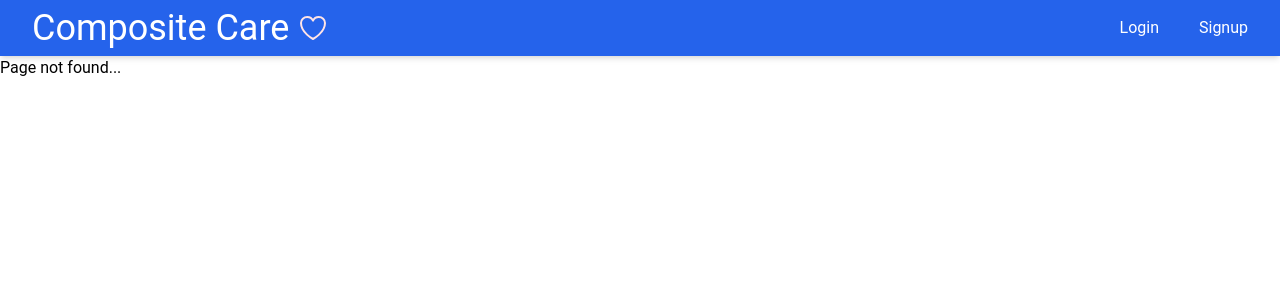
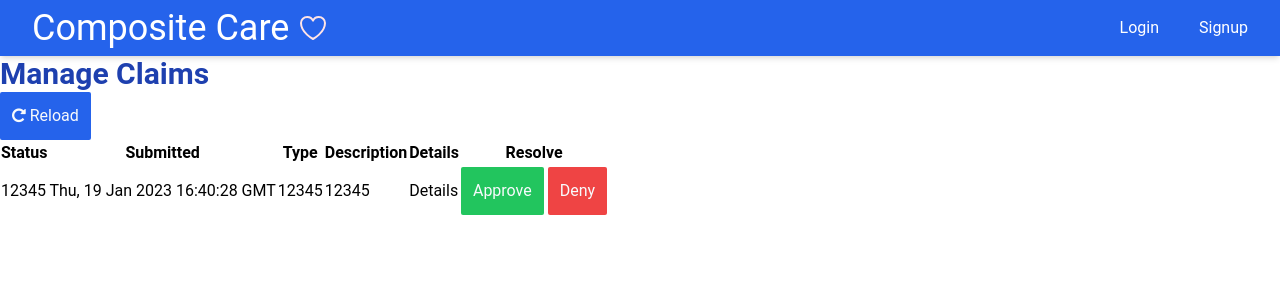
Before and after one commit to yth-3/P3-Frontend, a React (Create React App) app: page /insurer/claims in a window 1280 px wide. Before the commit this address had no page. Shown: the top 300 px of the page. Built offline with nearby package versions, Linux system fonts and the light colour scheme.

Commit message:
added insurer claims page, fixed pages
added directories to pages

```diff
--- a/src/components/Router.tsx
+++ b/src/components/Router.tsx
@@ -1,13 +1,14 @@
 import { Route, Routes } from 'react-router-dom';
-import AdminDashboardPage from '../pages/AdminDashboardPage';
-import DoctorDashboardPage from '../pages/DoctorDashboardPage';
-import InsurerDashboardPage from '../pages/InsurerDashboardPage';
+import AdminDashboardPage from '../pages/admin/AdminDashboardPage';
+import DoctorDashboardPage from '../pages/doctor/DoctorDashboardPage';
+import InsurerDashboardPage from '../pages/insurer/InsurerDashboardPage';
 import LandingPage from '../pages/LandingPage';
 import NotFoundPage from '../pages/NotFoundPage';
-import NurseDashboardPage from '../pages/NurseDashboardPage';
+import NurseDashboardPage from '../pages/nurse/NurseDashboardPage';
 import PatientDashboardPage from '../pages/PatientDashboardPage';
 import Layout from './Layout';
 import PatientClaimManagementPage from '../pages/ClaimManagementPage';
+import InsurerClaimsPage from '../pages/insurer/InsurerClaimsPage';
 
 export default function Router() {
   return (
@@ -21,10 +22,22 @@ export default function Router() {
           <Route path="claims" element={<PatientClaimManagementPage />} />
         </Route>
 
-        <Route path="/nurse-dashboard" element={<NurseDashboardPage />} />
-        <Route path="/doctor-dashboard" element={<DoctorDashboardPage />} />
-        <Route path="/insurer-dashboard" element={<InsurerDashboardPage />} />
-        <Route path="/admin-dashboard" element={<AdminDashboardPage />} />
+        <Route path="insurer">
+          <Route index element={<InsurerDashboardPage />} />
+          <Route path="claims" element={<InsurerClaimsPage />} />
+        </Route>
+
+        <Route path="nurse">
+          <Route index element={<NurseDashboardPage />} />
+        </Route>
+
+        <Route path="doctor">
+          <Route index element={<DoctorDashboardPage />} />
+        </Route>
+
+        <Route path="admin">
+          <Route index element={<AdminDashboardPage />} />
+        </Route>
 
         <Route path="*" element={<NotFoundPage />} />
       </Route>
--- a/src/components/ui/LogoutButton.tsx
+++ b/src/components/ui/LogoutButton.tsx
@@ -1,14 +1,16 @@
-type Props = {
-    children: | JSX.Element | JSX.Element[] | string | string[];
-    onClick: Function;
-  };
-  export default function LogoutButton({ children, onClick }: Props): JSX.Element {
+import { useSetRecoilState } from 'recoil';
+
+import { modalState } from '../../App';
+
+export default function LogoutButton() {
+  const setModal = useSetRecoilState(modalState);
+
   return (
     <button
       className='bg-red-500 hover:bg-red-400 p-3 rounded-sm text-slate-50'
-        onClick={(e) => onClick(e)}
+      onClick={() => setModal('logout')}
     >
-        {children}
+      Log out
     </button>
   )
 }
--- /dev/null
+++ b/src/components/ui/ReloadButton.tsx
@@ -0,0 +1,17 @@
+type Props = {
+    onClick: Function;
+  };
+  export default function ReloadButton({ onClick }: Props): JSX.Element {
+    return (
+      <>
+        <link rel="stylesheet" href="https://cdnjs.cloudflare.com/ajax/libs/font-awesome/4.7.0/css/font-awesome.min.css"></link>
+        <button
+          className='bg-blue-600 hover:bg-blue-500 p-3 rounded-sm text-slate-50'
+          onClick={(e) => onClick(e)}
+        >
+          <i className='fa fa-repeat'/>
+          { ' Reload' }
+        </button>
+      </>
+    )
+  }
--- /dev/null
+++ b/src/components/ui/ResolveButton.tsx
@@ -0,0 +1,24 @@
+type Props = {
+    onClick: Function;
+  };
+  export function ApproveButton({ onClick }: Props): JSX.Element {
+    return (
+      <button
+        className='bg-green-500 hover:bg-green-400 p-3 rounded-sm text-slate-50'
+        onClick={(e) => onClick(e)}
+      >
+        Approve
+      </button>
+    )
+  }
+
+  export function DenyButton({ onClick }: Props): JSX.Element {
+    return (
+      <button
+        className='bg-red-500 hover:bg-red-400 p-3 rounded-sm text-slate-50'
+        onClick={(e) => onClick(e)}
+      >
+        Deny
+      </button>
+    )
+  }
--- a/src/pages/InsurerDashboardPage.tsx
+++ /dev/null
@@ -1,35 +0,0 @@
-import { useSetRecoilState } from 'recoil';
-import { useNavigate } from 'react-router-dom';
-
-import { modalState } from '../App';
-import LargeButton from '../components/ui/LargeButton';
-import LogoutButton from '../components/ui/LogoutButton';
-import { LOGOUT } from '../utility/constants';
-
-export default function InsurerDashboardPage() {
-    const setModal = useSetRecoilState(modalState);
-    const navigate = useNavigate();
-
-    return (
-        <main className='flex flex-col gap-10 items-center'>
-            <header id="landing-header" className='text-lg flex flex-col items-center pt-8'>
-                <div
-                    id="header-copy"
-                    className='bg-slate-50 opacity-90 w-fit p-4 rounded-lg text-2xl gap-6 flex flex-col text-blue-800'
-                >
-                    <h2 className='text-6xl'>Insurer Dashboard</h2>
-                    <div>Welcome!</div>
-                    <section className='flex flex-row gap-5 justify-center text-lg'>
-                        <LargeButton onClick={() => navigate("/")}>View claims</LargeButton> { /* will take you to ClaimsPage, from which insurer can view info for and approve/deny all claims */ }
-                        <LargeButton onClick={() => navigate("/")}>Approve/deny claim</LargeButton> { /* will open SetClaimStatus modal, from which insurer can approve/deny specific claim if they know claim ID */ }
-                    </section>
-                </div>
-            </header>
-
-            <section className='flex gap-1 items-center text-lg'>
-                <LogoutButton onClick={() => setModal(LOGOUT)}>Log out</LogoutButton>
-            </section>
-
-        </main>
-    )
-}
--- a/src/pages/AdminDashboardPage.tsx
+++ b/src/pages/admin/AdminDashboardPage.tsx
@@ -1,10 +1,8 @@
 import { useSetRecoilState } from 'recoil';
 import { useNavigate } from 'react-router-dom';
 
-import { modalState } from '../App';
-import LargeButton from '../components/ui/LargeButton';
-import LogoutButton from '../components/ui/LogoutButton';
-import { LOGOUT } from '../utility/constants';
+import { modalState } from '../../App';
+import LargeButton from '../../components/ui/LargeButton';
 
 export default function AdminDashboardPage() {
     const setModal = useSetRecoilState(modalState);
@@ -25,11 +23,6 @@ export default function AdminDashboardPage() {
                     </section>
                 </div>
             </header>
-
-            <section className='flex gap-1 items-center text-lg'>
-                <LogoutButton onClick={() => setModal(LOGOUT)}>Log out</LogoutButton>
-            </section>
-
         </main>
     )
 }
--- a/src/pages/NurseDashboardPage.tsx
+++ b/src/pages/doctor/DoctorDashboardPage.tsx
@@ -1,12 +1,10 @@
 import { useSetRecoilState } from 'recoil';
 import { useNavigate } from 'react-router-dom';
 
-import { modalState } from '../App';
-import LargeButton from '../components/ui/LargeButton';
-import LogoutButton from '../components/ui/LogoutButton';
-import { LOGOUT } from '../utility/constants';
+import { modalState } from '../../App';
+import LargeButton from '../../components/ui/LargeButton';
 
-export default function NurseDashboardPage() {
+export default function DoctorDashboardPage() {
     const setModal = useSetRecoilState(modalState);
     const navigate = useNavigate();
 
@@ -17,7 +15,7 @@ export default function NurseDashboardPage() {
                     id="header-copy"
                     className='bg-slate-50 opacity-90 w-fit p-4 rounded-lg text-2xl gap-6 flex flex-col text-blue-800'
                 >
-                    <h2 className='text-6xl'>Nurse Dashboard</h2>
+                    <h2 className='text-6xl'>Doctor Dashboard</h2>
                     <div>Welcome!</div>
                     <section className='flex flex-row gap-5 justify-center text-lg'>
                         <LargeButton onClick={() => navigate("/")}>View patients</LargeButton>
@@ -25,11 +23,6 @@ export default function NurseDashboardPage() {
                     </section>
                 </div>
             </header>
-
-            <section className='flex gap-1 items-center text-lg'>
-                <LogoutButton onClick={() => setModal(LOGOUT)}>Log out</LogoutButton>
-            </section>
-
         </main>
     )
 }
--- /dev/null
+++ b/src/pages/insurer/InsurerClaimsPage.tsx
@@ -0,0 +1,76 @@
+import { useNavigate } from 'react-router-dom';
+
+import ReloadButton from '../../components/ui/ReloadButton';
+import { ApproveButton, DenyButton } from '../../components/ui/ResolveButton';
+import { Claim } from '../../utility/types';
+
+const claims: Claim[] = [
+  {
+    id: '12345',
+    submitterId: '12345',
+    submitted: new Date(),
+    claimed: 123,
+    type: '12345',
+    description: '12345',
+    status: '12345',
+  }
+];
+
+export default function InsurerClaimsPage() {
+  const navigate = useNavigate();
+
+  return (
+    <>
+      <header>
+        <h2 className='text-3xl font-bold text-blue-800'>Manage Claims</h2>
+      </header>
+
+      <section>
+        <ReloadButton onClick={() => navigate("")} />
+        <ClaimsTable claims={claims} />
+      </section>
+    </>
+  )
+}
+
+type TableProps = {
+  claims: Claim[]
+};
+
+function ClaimsTable({ claims }: TableProps) {
+  const navigate = useNavigate();
+
+  return (
+    <table>
+      <thead>
+        <tr>
+          <th>Status</th>
+          <th>Submitted</th>
+          <th>Type</th>
+          <th>Description</th>
+          <th>Details</th>
+          <th>Resolve</th>
+        </tr>
+      </thead>
+      <tbody>
+        {claims.map((claim) => {
+          return (
+            <tr key={claim.id}>
+              <td>{claim.status}</td>
+              <td>{claim.submitted.toUTCString()}</td>
+              <td>{claim.type}</td>
+              <td>{claim.description}</td>
+              <td>
+                <button>Details</button>
+              </td>
+              <td className='flex gap-1'>
+                <ApproveButton onClick={() => navigate("")}/>
+                <DenyButton onClick={() => navigate("")}/>
+              </td>
+            </tr>
+          )
+        })}
+      </tbody>
+    </table>
+  )
+}
--- /dev/null
+++ b/src/pages/insurer/InsurerDashboardPage.css
@@ -0,0 +1,8 @@
+#insurer-header {
+    background-image: url(https://images.pexels.com/photos/3760067/pexels-photo-3760067.jpeg?auto=compress&cs=tinysrgb&w=1260&h=750&dpr=2);
+    background-size: cover;
+    background-position: center;
+    background-repeat: no-repeat;
+    width: 100%;
+    height: 400px;
+}
--- /dev/null
+++ b/src/pages/insurer/InsurerDashboardPage.tsx
@@ -0,0 +1,32 @@
+import { useSetRecoilState } from 'recoil';
+import { useNavigate } from 'react-router-dom';
+
+import { modalState } from '../../App';
+import './InsurerDashboardPage.css';
+import LargeButton from '../../components/ui/LargeButton';
+
+export default function InsurerDashboardPage() {
+    const setModal = useSetRecoilState(modalState);
+    const navigate = useNavigate();
+
+    return (
+        <main className='flex flex-col gap-10 items-center'>
+            <header id="insurer-header" className='text-lg flex flex-col items-center pt-8'>
+                <div
+                    id="header-copy"
+                    className='bg-slate-50 opacity-90 w-fit p-4 rounded-lg text-2xl gap-6 flex flex-col text-blue-800'
+                >
+                    <h2 className='text-6xl'>Insurer Dashboard</h2>
+                    <div>Welcome!</div>
+                </div>
+            </header>
+
+
+            <section className='flex flex-row gap-5 items-center text-lg'>
+                Actions:
+                <LargeButton onClick={() => navigate("claims")}>Manage claims</LargeButton> { /* will take you to InsurerClaimsPage, from which insurer can view info for and approve/deny all claims */ }
+                <LargeButton onClick={() => navigate("/")}>Resolve claim</LargeButton> { /* will open ResolveClaim modal, from which insurer can approve/deny specific claim if they know claim ID */ }
+            </section>
+        </main>
+    )
+}
--- a/src/pages/DoctorDashboardPage.tsx
+++ b/src/pages/nurse/NurseDashboardPage.tsx
@@ -1,12 +1,10 @@
 import { useSetRecoilState } from 'recoil';
 import { useNavigate } from 'react-router-dom';
 
-import { modalState } from '../App';
-import LargeButton from '../components/ui/LargeButton';
-import LogoutButton from '../components/ui/LogoutButton';
-import { LOGOUT } from '../utility/constants';
+import { modalState } from '../../App';
+import LargeButton from '../../components/ui/LargeButton';
 
-export default function DoctorDashboardPage() {
+export default function NurseDashboardPage() {
     const setModal = useSetRecoilState(modalState);
     const navigate = useNavigate();
 
@@ -17,7 +15,7 @@ export default function DoctorDashboardPage() {
                     id="header-copy"
                     className='bg-slate-50 opacity-90 w-fit p-4 rounded-lg text-2xl gap-6 flex flex-col text-blue-800'
                 >
-                    <h2 className='text-6xl'>Doctor Dashboard</h2>
+                    <h2 className='text-6xl'>Nurse Dashboard</h2>
                     <div>Welcome!</div>
                     <section className='flex flex-row gap-5 justify-center text-lg'>
                         <LargeButton onClick={() => navigate("/")}>View patients</LargeButton>
@@ -25,11 +23,6 @@ export default function DoctorDashboardPage() {
                     </section>
                 </div>
             </header>
-
-            <section className='flex gap-1 items-center text-lg'>
-                <LogoutButton onClick={() => setModal(LOGOUT)}>Log out</LogoutButton>
-            </section>
-
         </main>
     )
 }
```
Lines whose indentation alone changed are shown as unchanged.
